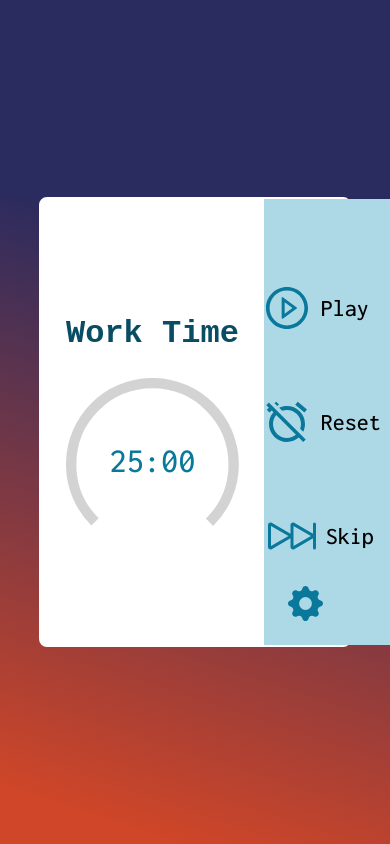
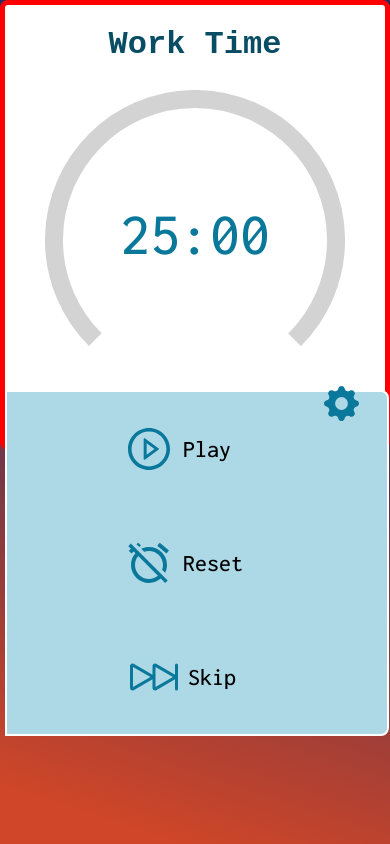
Before and after one commit to m1ckeyyy/improvement-center, a React (Vite) app in the folder client/: page /pomodoro in a window 390 px wide. Built offline with nearby package versions, Linux system fonts and the light colour scheme.

Commit message:
working on mobile view for Pomodoro

```diff
--- a/client/src/pages/Login/Login.jsx
+++ b/client/src/pages/Login/Login.jsx
@@ -6,7 +6,7 @@ import { handleIconMouseOut, handleIconMouseOver } from './components/handleHove
 import { LoginForm } from './components/LoginForm';
 import styles from './log.module.scss';
 
-export default function Login() {
+export default Login = () => {
   const header = useRef(null);
   useEffect(() => {
     useHeaderEffect(header.current);
@@ -41,4 +41,4 @@ export default function Login() {
       </div>
     </div>
   );
-}
+};
--- a/client/src/pages/Register/Register.jsx
+++ b/client/src/pages/Register/Register.jsx
@@ -6,7 +6,7 @@ import { RegisterForm } from './components/RegisterForm';
 import { handleIconMouseOut, handleIconMouseOver } from './components/handleHover';
 import styles from './reg.module.scss';
 
-export default function Register() {
+export default Register = () => {
   const header = useRef(null);
 
   useEffect(() => {
@@ -39,4 +39,4 @@ export default function Register() {
       </div>
     </div>
   );
-}
+};
--- a/client/src/pages/Tools/PomodoroTimer/PomodoroComponents/Settings/Settings.module.scss
+++ b/client/src/pages/Tools/PomodoroTimer/PomodoroComponents/Settings/Settings.module.scss
@@ -108,3 +108,6 @@
     padding-right: 6px;
   }
 }
+@media (max-width: 615px) {
+
+}
--- a/client/src/pages/Tools/PomodoroTimer/PomodoroTimer.jsx
+++ b/client/src/pages/Tools/PomodoroTimer/PomodoroTimer.jsx
@@ -17,7 +17,7 @@ import { useFormatTime } from './PomodoroComponents/timerLogic/useFormatTime';
 export const TimerContext = createContext(null);
 
 const PomodoroTimer = () => {
-  console.log('re-render');
+  // console.log('re-render');
   const allValues = states();
   const {
     timeFormat,
@@ -87,10 +87,8 @@ const PomodoroTimer = () => {
               />
             </div>
           </div>
-
           {settingsVisible ? <Settings /> : <Controls />}
-
-          {!settingsVisible && <GearButton onClick={toggleVisibility} />}
+          {settingsVisible || <GearButton onClick={toggleVisibility} />}
         </div>
         <ToastContainer />
       </div>
--- a/client/src/pages/Tools/PomodoroTimer/PomodoroTimer.module.scss
+++ b/client/src/pages/Tools/PomodoroTimer/PomodoroTimer.module.scss
@@ -1,19 +1,6 @@
 @import url('https://fonts.googleapis.com/css2?family=Nunito+Sans:wght@400&display=swap');
 @import url('https://fonts.googleapis.com/css2?family=Inconsolata:wght@300&display=swap');
 
-.app {
-  display: flex;
-  justify-content: space-between;
-  position: relative;
-  min-height: 350px;
-  max-height: 90vh;
-  height: 450px;
-  width: 80%;
-  max-width: 900px;
-  background-color: white;
-  border-radius: 8px;
-  border: 2px solid white;
-}
 .overlayContainer {
   font-family: 'Inconsolata', monospace;
   overflow: hidden;
@@ -26,6 +13,20 @@
   align-items: center;
   justify-content: center;
   box-sizing: border-box;
+}
+.app {
+  display: flex;
+  justify-content: space-between;
+  flex-direction: row;
+  position: relative;
+  min-height: 350px;
+  max-height: 90vh;
+  height: 450px;
+  width: 80%;
+  max-width: 900px;
+  background-color: white;
+  border-radius: 8px;
+  border: 2px solid white;
 }
 .gearButton {
   position: absolute;
@@ -122,3 +123,18 @@
     }
   }
 }
+@media (max-width: 615px) {
+  .overlayContainer {
+    display: block;
+  }
+  .app {
+    width: 100%;
+    flex-direction: column;
+    border: 5px solid red;
+  }
+  .controls {
+    width: 100%;
+    border: 2px solid white;
+    box-sizing: content-box;
+  }
+}
```
